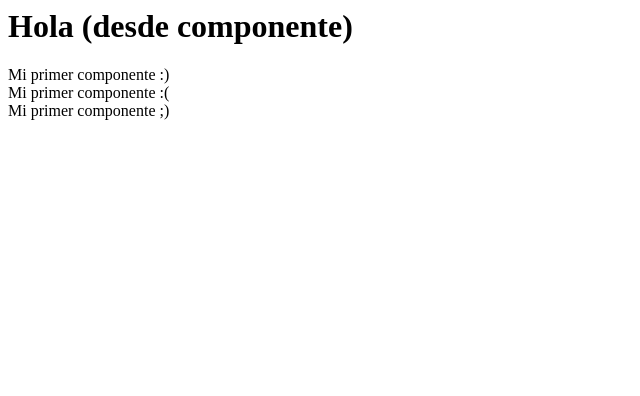
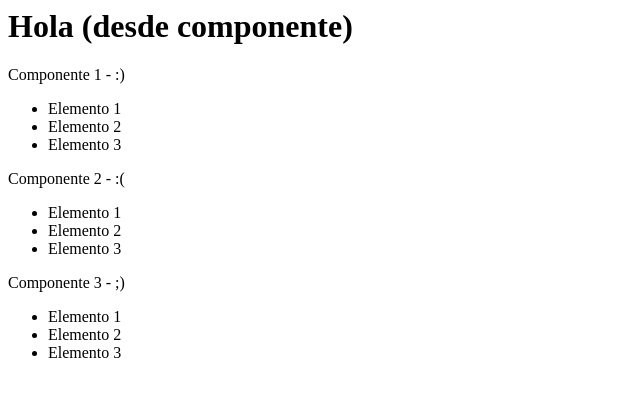
Before and after one commit to curso2022-03/React-primeros-pasos, a React (Create React App) app: page / in a window 1280 px wide. Shown: the top 396 px of the page, without its empty margins (0-640 px from the left). Built offline with nearby package versions, Linux system fonts and the light colour scheme.

Commit message:
2 files modified, 1 added

```diff
--- a/src/App.jsx
+++ b/src/App.jsx
@@ -5,9 +5,9 @@ export function App() {
   return (
     <div>
       <h1>Hola (desde componente)</h1>
-      <ComponenteEj icono=":)" />
-      <ComponenteEj icono=":(" />
-      <ComponenteEj icono=";)" />
+      <ComponenteEj titulo="Componente 1" icono=":)" />
+      <ComponenteEj titulo="Componente 2" icono=":(" />
+      <ComponenteEj titulo="Componente 3" icono=";)" />
     </div>
   );
 }
--- a/src/components/ComponenteEj.jsx
+++ b/src/components/ComponenteEj.jsx
@@ -1,5 +1,14 @@
 import React from 'react';
-
+import { ComponenteLista } from './ComponenteLista';
 export function ComponenteEj(props) {
-  return <div>Mi primer componente {props.icono}</div>;
+  return (
+    <div>
+      {props.titulo} - {props.icono}
+      <ul>
+        <ComponenteLista texto="Elemento 1" />
+        <ComponenteLista texto="Elemento 2" />
+        <ComponenteLista texto="Elemento 3" />
+      </ul>
+    </div>
+  );
 }
--- /dev/null
+++ b/src/components/ComponenteLista.jsx
@@ -0,0 +1,4 @@
+import React from 'react';
+export function ComponenteLista(props) {
+  return <li>{props.texto}</li>;
+}
```
